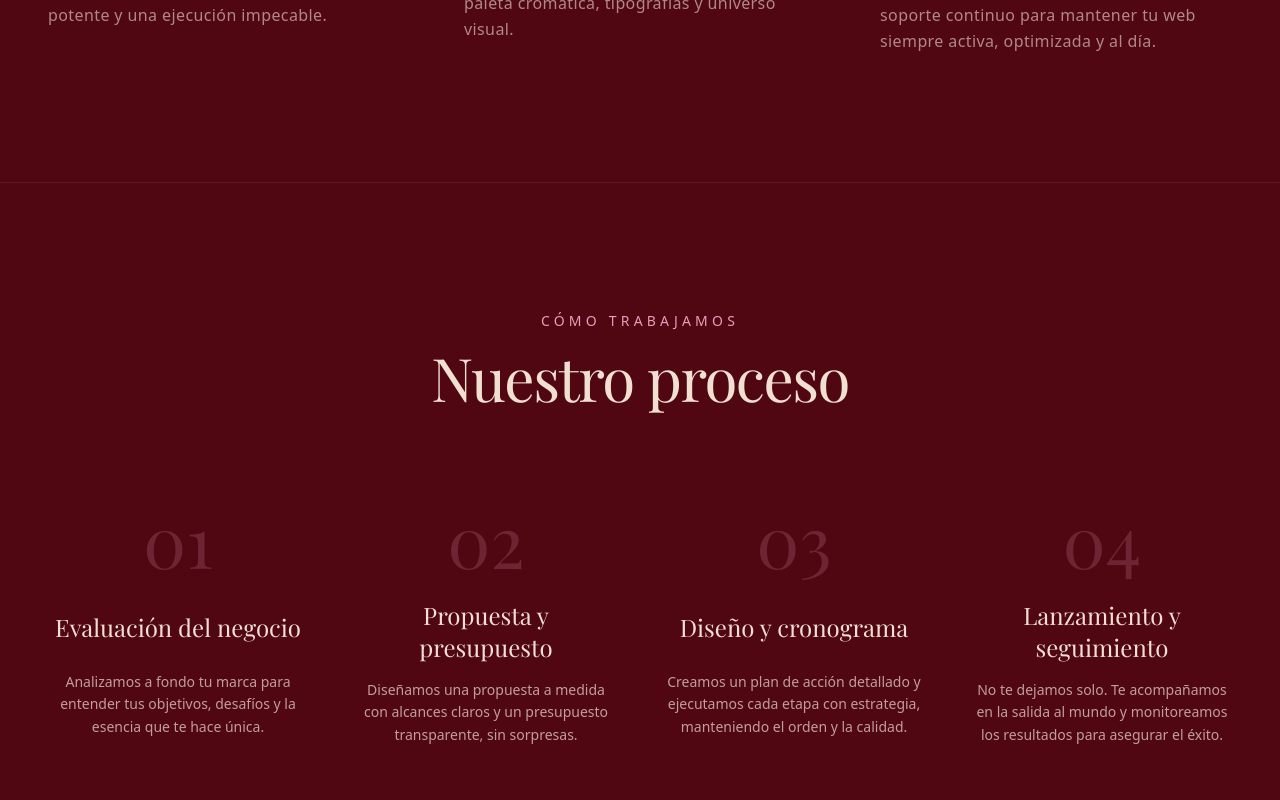
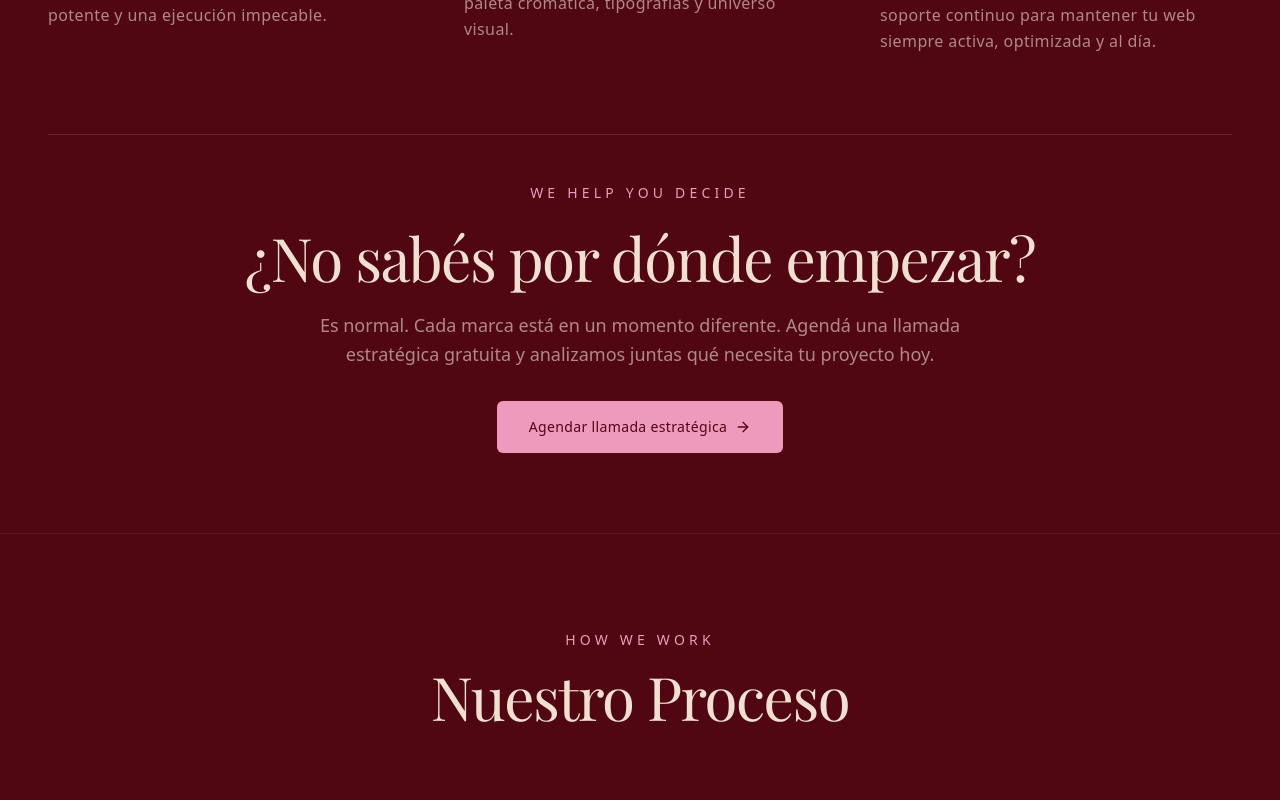
Before and after one commit to gabbramis/gaia, a Next.js app: page / in a window 1280 px wide. Shown: the part 2140-2940 px from the top of the page. Built offline with nearby package versions, Linux system fonts and the light colour scheme; a web font is replaced by a local one.

Commit message:
servicios

```diff
--- a/app/page.tsx
+++ b/app/page.tsx
@@ -2,12 +2,12 @@
 
 import { Navigation } from '@/components/ui/Navigation';
 import { Hero } from '@/components/sections/Hero';
-import { Services } from '@/components/sections/Services';
 import { Process } from '@/components/sections/Process';
 import { About } from '@/components/sections/About';
 import { Portfolio } from '@/components/sections/Portfolio';
 import { Contact } from '@/components/sections/Contact';
 import { Footer } from '@/components/sections/Footer';
+import { Services } from '@/components/sections/Services';
 
 export default function Home() {
   return (
--- a/components/sections/Process.tsx
+++ b/components/sections/Process.tsx
@@ -30,7 +30,7 @@ export function Process() {
     return (
         <section
             id="proceso"
-            className="relative bg-[#500712] py-20 md:py-32 px-6 md:px-12 border-t border-[#ED9ABC]/10"
+            className="relative bg-[#500712] py-16 md:py-24 px-6 md:px-12 border-t border-[#ED9ABC]/10"
         >
             <div className="max-w-7xl mx-auto">
                 {/* Header */}
@@ -42,10 +42,10 @@ export function Process() {
                     className="mb-16 md:mb-24 text-center"
                 >
                     <span className="block text-[#ED9ABC] text-sm tracking-[0.3em] uppercase mb-4">
-                        Cómo trabajamos
+                        How we work
                     </span>
                     <h2 className="font-serif text-4xl md:text-6xl text-[#F1DFD1] tracking-tight">
-                        Nuestro proceso
+                        Nuestro Proceso
                     </h2>
                 </motion.div>
 
--- a/components/sections/Services.tsx
+++ b/components/sections/Services.tsx
@@ -5,7 +5,8 @@ import { services } from '@/lib/constants';
 import { ServiceCard } from '@/components/ui/ServiceCard';
 import { ServiceAccordion } from '@/components/ui/ServiceAccordion';
 import { fadeInUp } from '@/lib/animations';
-import { Share2, Users, Video, Camera, Laptop, Search, Sparkles, ChartNoAxesColumnDecreasing, Component } from 'lucide-react';
+import { Share2, Users, Video, Camera, Laptop, Search, Sparkles, ChartNoAxesColumnDecreasing, Component, ArrowRight } from 'lucide-react';
+import Link from 'next/link';
 
 const iconMap: Record<string, any> = {
   Share2,
@@ -23,7 +24,7 @@ export function Services() {
   return (
     <section
       id="servicios"
-      className="relative min-h-screen bg-[#500712] py-16 md:py-32 px-6 md:px-12 border-t border-[#ED9ABC]/10"
+      className="relative bg-[#500712] pt-16 md:pt-32 pb-12 md:pb-20 px-6 md:px-12 border-t border-[#ED9ABC]/10"
     >
       <div className="max-w-7xl mx-auto">
         {/* Section Title */}
@@ -39,7 +40,7 @@ export function Services() {
               Our Expertise
             </span>
             <h2 className="font-serif text-5xl md:text-7xl text-[#F1DFD1] tracking-tight">
-              Servicios
+              Nuestros Servicios
             </h2>
           </div>
           <p className="font-sans text-[#F1DFD1]/60 max-w-md text-sm md:text-base leading-relaxed tracking-wide">
@@ -68,6 +69,32 @@ export function Services() {
             );
           })}
         </div>
+
+        {/* Guidance Block */}
+        <motion.div
+          initial="hidden"
+          whileInView="visible"
+          viewport={{ once: true, margin: '-50px' }}
+          variants={fadeInUp}
+          className="mt-12 md:mt-20 pt-8 md:pt-12 border-t border-[#ED9ABC]/20 text-center"
+        >
+          <span className="block text-[#ED9ABC] text-sm tracking-[0.3em] uppercase mb-6">
+            We help you decide
+          </span>
+          <h3 className="font-serif text-4xl md:text-6xl text-[#F1DFD1] tracking-tight mb-6">
+            ¿No sabés por dónde empezar?
+          </h3>
+          <p className="font-sans text-[#F1DFD1]/60 text-base md:text-lg leading-relaxed max-w-2xl mx-auto mb-8">
+            Es normal. Cada marca está en un momento diferente. Agendá una llamada estratégica gratuita y analizamos juntas qué necesita tu proyecto hoy.
+          </p>
+          <Link
+            href="#contacto"
+            className="inline-flex items-center gap-2 px-8 py-4 bg-[#ED9ABC] text-[#500712] font-sans text-sm tracking-wide rounded-sm hover:bg-[#F1DFD1] transition-colors duration-300"
+          >
+            Agendar llamada estratégica
+            <ArrowRight size={16} />
+          </Link>
+        </motion.div>
       </div>
     </section>
   );
```
